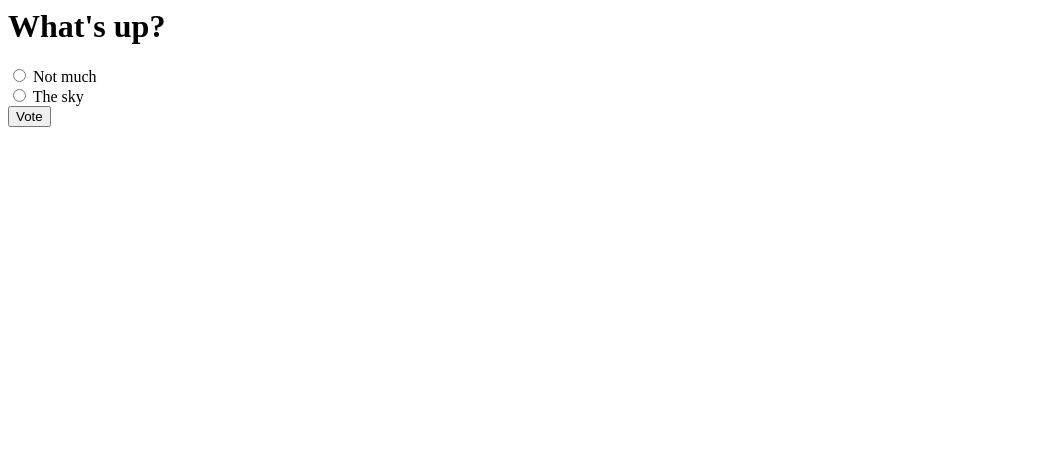
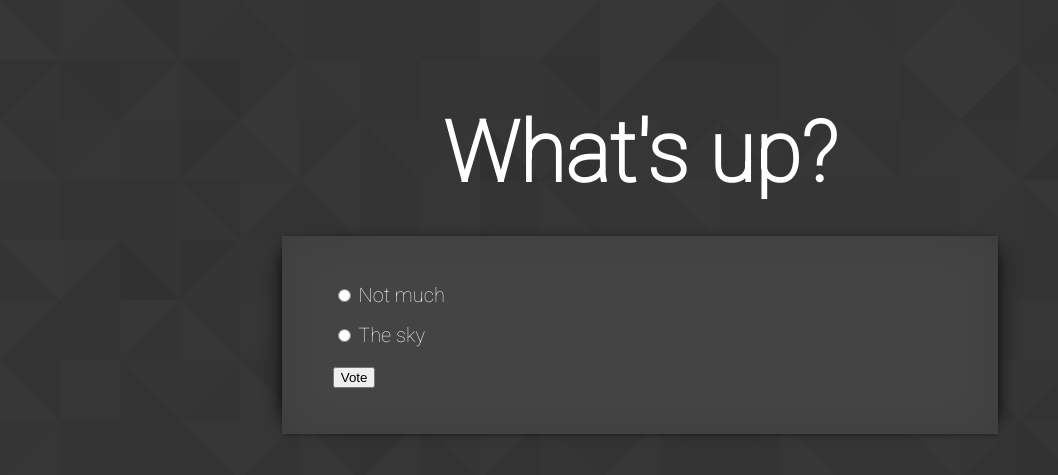
Before and after one commit to CLKarlsen/django-app, a Django app: page /polls/1/ in a window 1280 px wide. Shown: the top 475 px of the page, without its empty margins (0-1058 px from the left). Run offline with Django 3.2, Linux system fonts and the light colour scheme; data comes from the database, SQL or seed files in the repository; both versions use the stored data as it was after the commit.

Commit message:
Added some style to my app, and added a directory for images.

```diff
--- a/mysite2/polls/static/polls/style.css
+++ b/mysite2/polls/static/polls/style.css
@@ -1,10 +1,196 @@
+@import url(http://fonts.googleapis.com/css?family=Ubuntu:300);
+@import url(http://fonts.googleapis.com/css?family=Roboto:100);
+
 body {
-	background-color: #00f;
+	background-image: url('images/bg_1.png');
+	font-size: 95%; /* base font size is 14px */ /*87.5%*/
+	font-family: 'Roboto', sans-serif;
+	line-height: 2;
+	color: #fff;
+	margin: 0 auto;
+
+}
+
+/*-------------------------------------------------*/
+/* Body style */
+/*-------------------------------------------------*/
+.body {
+	width: 80%;
+	margin-left: auto;
+	margin-right: auto;
+}
+
+/*-------------------------------------------------*/
+/* Header */
+/*-------------------------------------------------*/
+.mainHeader {
+	font-family: 'Roboto', sans-serif;
+	text-align: center;
+	font-size: 56px; /* base font size is 14px */ /*87.5%*/
+	margin-top: 0;
+	margin-bottom: -7%;
+	color: #fff;
+}
+
+/*-------------------------------------------------*/
+/* Fadein effekt på header og innhold */
+/*-------------------------------------------------*/
+.fadein {
+	animation: fadein 4s;
+	-moz-animation: fadein 4s; /* Firefox */
+	-webkit-animation: fadein 4s; /* Safari and Chrome */
+	-o-animation: fadein 4s; /* Opera */
+}
+
+@keyframes fadein {
+	from {
+    	opacity:0;
+	}
+	to {
+    	opacity:1;
+	}
+}
+
+@-moz-keyframes fadein { /* Firefox */
+	from {
+    	opacity:0;
+	}
+	to {
+    	opacity:1;
+	}
+}
+
+@-webkit-keyframes fadein { /* Safari and Chrome */
+	from {
+    	opacity:0;
+	}
+	to {
+    	opacity:1;
+	}
+}
+
+@-o-keyframes fadein { /* Opera */
+	from {
+    	opacity:0;
+	}
+	to {
+    	opacity: 1;
+	}
+}
+
+/*-------------------------------------------------*/
+/* Hr style 1 */
+/* Midterste rgba var svart rgba(0,0,0, 75)*/
+/*-------------------------------------------------*/
+
+.style1 {
+	border: 0;
+    height: 1px;
+    background-image: -webkit-linear-gradient(left, rgba(0,0,0,0), rgba(255,255,255, 0.9), rgba(0,0,0,0));
+    background-image: -moz-linear-gradient(left, rgba(0,0,0,0), rgba(255,255,255, 0.9), rgba(0,0,0,0));
+    background-image: -ms-linear-gradient(left, rgba(0,0,0,0), rgba(255,255,255, 0.9), rgba(0,0,0,0));
+    background-image: -o-linear-gradient(left, rgba(0,0,0,0), rgba(255,255,255, 0.9), rgba(0,0,0,0));
+    width: 80%;
+}
+
+a {
+	text-decoration: none;
+}
+
+a:link, a:visited {
+	color: #fff;
+}
+
+/*-------------------------------------------------*/
+/* LISTA */
+/*-------------------------------------------------*/
+
+ul {
+  list-style-type: none;
+  margin: 0;
+  padding: 0;
 }
 
 li {
-	margin-top: 10%;
+  font-size: 20px;
 }
+
+li:last-child {
+  border: none;
+}
+
 li a {
-	color: green;
+  text-decoration: none;
+  color: #fff;
+  display: block;
+  width: 200px;
+
+  -webkit-transition: font-size 0.3s ease, background-color 0.3s ease;
+  -moz-transition: font-size 0.3s ease, background-color 0.3s ease;
+  -o-transition: font-size 0.3s ease, background-color 0.3s ease;
+  -ms-transition: font-size 0.3s ease, background-color 0.3s ease;
+  transition: font-size 0.3s ease, background-color 0.3s ease;
 }
+
+li a:hover {
+  font-size: 30px;
+  background: #303030;
+}
+
+/*-------------------------------------------------*/
+/* VOTE SKJEMA */
+/*-------------------------------------------------*/
+
+form {
+	font-size: 20px;
+	margin-bottom: 3%;
+	margin-top: 3%;
+}
+
+
+/*-------------------------------------------------*/
+/* Content */
+/*-------------------------------------------------*/
+
+.content {
+	background-color: #444;
+	margin-top: 2%;
+	margin-bottom: 2%;
+	width: 60%;
+	margin-left: auto;
+	margin-right: auto;
+	padding: 2% 5%;
+}
+
+.shadow
+{
+  	position:relative;
+    -webkit-box-shadow:0 1px 4px rgba(0, 0, 0, 0.3), 0 0 40px rgba(0, 0, 0, 0.1) inset;
+    -moz-box-shadow:0 1px 4px rgba(0, 0, 0, 0.3), 0 0 40px rgba(0, 0, 0, 0.1) inset;
+    box-shadow:0 1px 4px rgba(0, 0, 0, 0.3), 0 0 40px rgba(0, 0, 0, 0.1) inset;
+}
+.shadow:before, .shadow:after
+{
+	content:"";
+    position:absolute;
+    z-index:-1;
+    -webkit-box-shadow:0 0 20px rgba(0,0,0,0.8);
+    -moz-box-shadow:0 0 20px rgba(0,0,0,0.8);
+    box-shadow:0 0 20px rgba(0,0,0,0.8);
+    top:10px;
+    bottom:10px;
+    left:0;
+    right:0;
+    -moz-border-radius:100px / 10px;
+    border-radius:100px / 10px;
+}
+.shadow:after
+{
+	right:10px;
+    left:auto;
+    -webkit-transform:skew(8deg) rotate(3deg);
+    -moz-transform:skew(8deg) rotate(3deg);
+    -ms-transform:skew(8deg) rotate(3deg);
+    -o-transform:skew(8deg) rotate(3deg);
+    transform:skew(8deg) rotate(3deg);
+}
--- a/mysite2/polls/templates/polls/detail.html
+++ b/mysite2/polls/templates/polls/detail.html
@@ -1,4 +1,18 @@
-<h1>{{ question.question_text }}</h1>
+<!DOCTYPE html>
+<head>
+
+{% load staticfiles %}
+
+<link rel="stylesheet" type"text/css" href="{% static 'polls/style.css' %}" />
+</head>
+
+<body class="body">
+
+	<header class="mainHeader fadein">
+		<h2>{{ question.question_text }}</h2>
+	</header>
+
+<div class="content shadow">
 {% if error_message %}<p><strong>{{ error_message }}</strong></p>{% endif %}
 
 <form action="{% url 'polls:vote' question.id %}" method="post">
@@ -8,4 +22,9 @@
     <label for="choice{{ forloop.counter }}">{{ choice.choice_text }}</label><br />
 {% endfor %}
 <input type="submit" value="Vote" />
+
 </form>
+</div>
+
+</body>
+</html>
```
Also changed, not shown: mysite2/polls/templates/polls/index.html (+20 -0 lines), mysite2/db.sqlite3, mysite2/polls/static/polls/images/bg_1.png (added).
